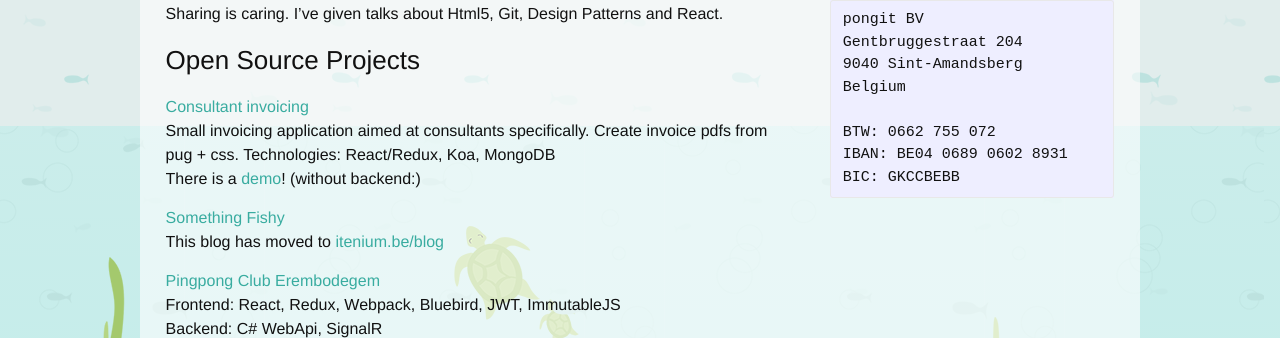
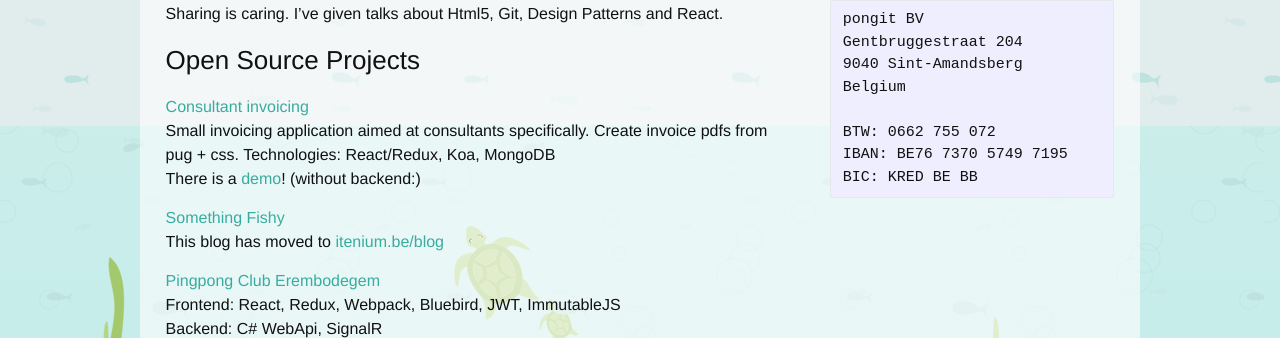
Before and after one commit to Laoujin/bliki, a Jekyll site: the page built from index.md, in a window 1280 px wide. Shown: the part 488-826 px from the top of the page. Built offline with Jekyll 4.4.1, drawn with Linux system fonts in a browser that asks for light colours; some web fonts are replaced.

Commit message:
new bank account nr

````diff
--- a/_includes/pages/about-me.md
+++ b/_includes/pages/about-me.md
@@ -18,8 +18,8 @@
 Belgium
 
 BTW: 0662 755 072
-IBAN: BE04 0689 0602 8931
-BIC: GKCCBEBB
+IBAN: BE76 7370 5749 7195
+BIC: KRED BE BB
 ```
 
 [linkedin]: https://www.linkedin.com/in/woutervanschandevijl
````
